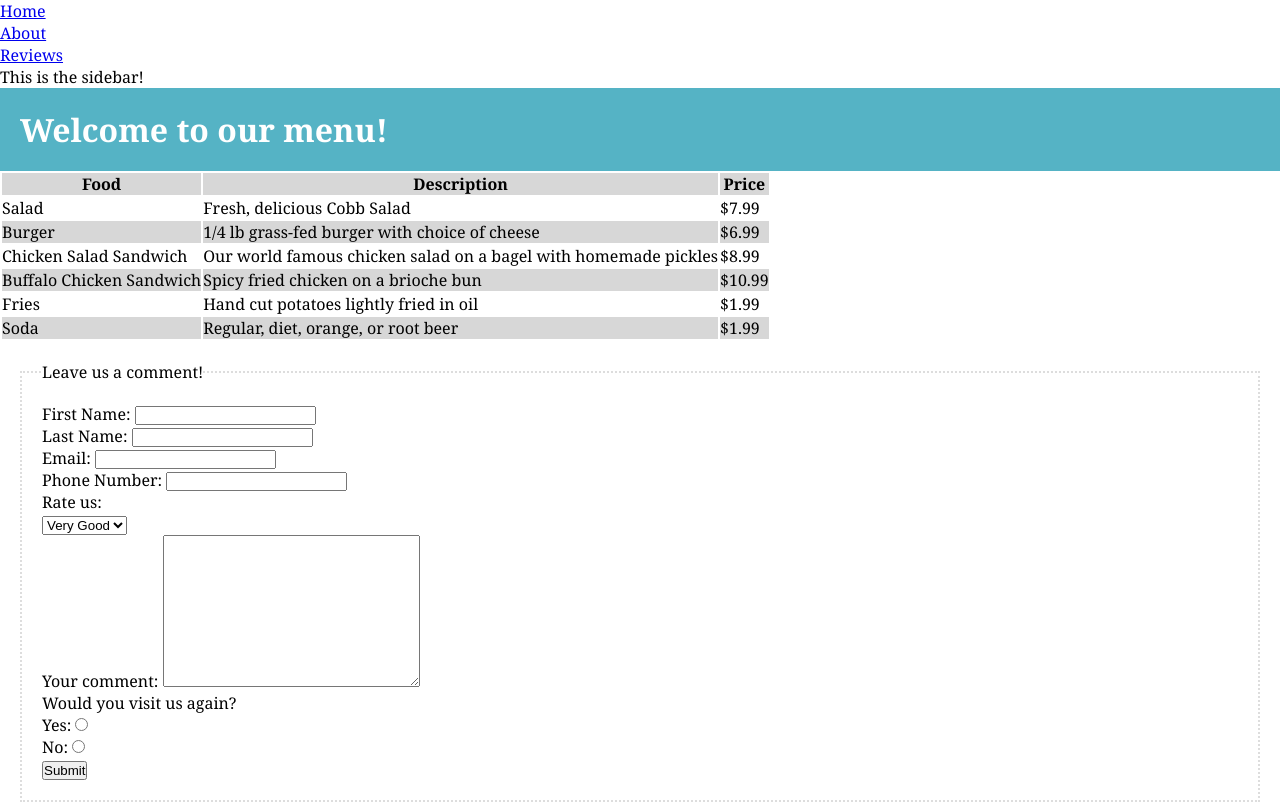
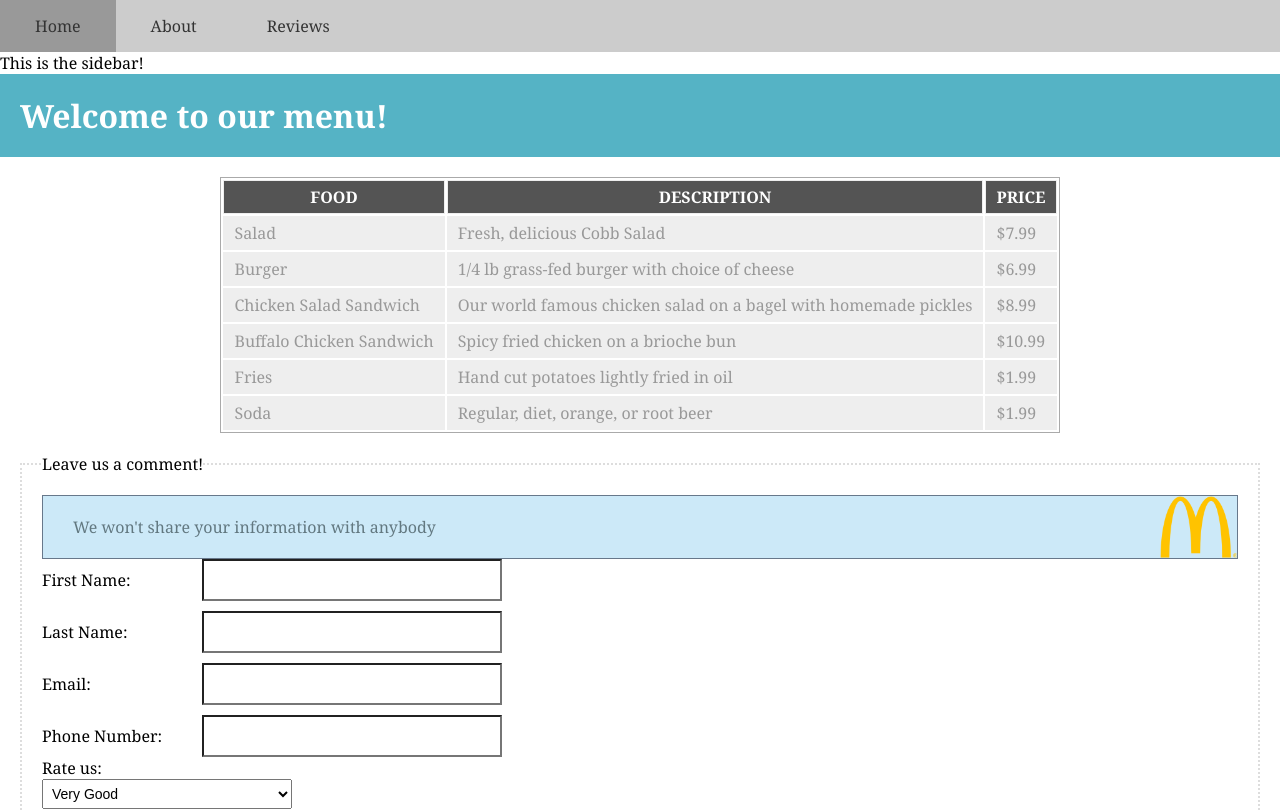
Before and after one commit to NissimBet/WebDev-RestaurantMenu, a plain HTML site: page restaurantMenu/index.html in a window 1280 px wide. Shown: the top 812 px of the page. Drawn offline with Linux system fonts and the light colour scheme.

Commit message:
nuevos estilos para sitio restaurante

```diff
--- a/restaurantMenu/css/index.css
+++ b/restaurantMenu/css/index.css
@@ -23,10 +23,120 @@ fieldset {
   border: 2px dotted #DDD;
 }
 
-table th, table tr:nth-child(2n) {
-  background-color: #aaa7;
+fieldset > span {
+  color:#627880;
+  padding: 20px 30px;
+  display: block;
+  background-color: #CCE9F8;
+
+  min-height: 30px;
+
+  background-image: url("./../assets/Logo.png");
+  background-repeat: no-repeat;
+  background-position: right 50%;
+  background-size: auto 100%;
+
+  border: 1px solid #67788B;
+}
+
+form label {
+  margin: 10px 0;
+  display: block;
+}
+table {
+  margin: 20px auto;
+  border: 1px solid #aaa;
+  border-collapse: separate;
+}
+table th {
+  color: #ffffff;
+  background-color: #545454;
+  text-transform: uppercase;
+}
+tr:hover {
+  background-color: #545454;
+}
+tr:hover td {
+  color: #555;
+}
+th, td {
+  background-color: #eee;
+  color: #999;
+  border: 1px solid #eee;
+  padding: 5px 10px;
 }
 
 .center-text {
   text-align: center;
 }
+
+.form-element {
+  font-size: 1rem;
+  padding: 5px 10px;
+  width: 300px;
+  background-image: none !important;
+}
+
+select[name="rating"] {
+  padding: 5px;
+  font-size: 14px;
+  width: 250px;
+}
+
+.clickable {
+  font-size: 16px;
+  padding: 10px 20px;
+  transition: background-color ease-in 0.25s,
+              color ease-in-out 0.25s,
+              border-coloer ease-out 0.25s;
+  cursor: pointer;
+  color: white;
+  border-radius: 5px;
+  border-width: 1px;
+}
+
+.clickable[id="submitButton"] {
+  background-color: #56c56f;
+  border-color: #56c56f;
+}
+.clickable[id="resetButton"] {
+  background-color: #D9534F;
+  border-color: #D9534F;
+}
+
+.clickable:hover {
+  background-color: #93c1d4;
+  color: #3166b4;
+  border-color: #627880;
+  opacity: 0.8;
+}
+
+.input-grid {
+  display: grid;
+  grid-template-columns: minmax(auto, 150px) auto;
+  grid-template-rows: 1fr;
+  gap: 10px;
+}
+
+#navigation-bar ul {
+  background-color: #ccc;
+  list-style: none;
+
+  display: flex;
+  flex-direction: row;
+  justify-content: flex-start;
+  align-items: stretch;
+}
+
+#navigation-bar ul li a {
+  text-decoration: none;
+  color: #333;
+}
+#navigation-bar ul li {
+  padding: 15px 35px;
+}
+#navigation-bar ul li a:hover, #navigation-bar ul li:hover {
+  cursor: pointer;
+  color: white;
+  background-color: #999;
+}
--- a/restaurantMenu/index.html
+++ b/restaurantMenu/index.html
@@ -10,9 +10,9 @@
 <body>
   <nav id="navigation-bar">
     <ul>
-      <li><a href="/">Home</a></li>
-      <li><a href="/">About</a></li>
-      <li><a href="/">Reviews</a></li>
+      <li><a href="#">Home</a></li>
+      <li><a href="#">About</a></li>
+      <li><a href="#">Reviews</a></li>
     </ul>
   </nav>
 
@@ -69,30 +69,31 @@
     <form action="#" id="comment-form">
       <fieldset>
         <legend>Leave us a comment!</legend>
+        <span>
+          We won't share your information with anybody
+        </span>
 
-        <label>
+        <div class="input-grid">
+          <label for="inputName">
             First Name:
-          <input id="inputName" type="text" name="firstname">
           </label>
-        <p></p>
+          <input class="form-element" id="inputName" type="text" name="firstname">
 
-        <label>
+          <label for="inputLastName">
             Last Name:
-          <input id="inputLastName" type="text" name="lastname">
           </label>
-        <p></p>
+          <input class="form-element" id="inputLastName" type="text" name="lastname">
 
-        <label>
+          <label for="inputEmail">
             Email:
-          <input id="inputEmail" type="email" name="email">
           </label>
-        <p></p>
+          <input class="form-element" id="inputEmail" type="email" name="email">
 
-        <label>
+          <label for="inputPhone">
             Phone Number:
-          <input id="inputPhone" type="tel" name="phone">
           </label>
-        <p></p>
+          <input class="form-element" id="inputPhone" type="tel" name="phone">
+        </div>
 
         <p>Rate us:</p>
         <select id="inputRating" name="rating">
@@ -101,7 +102,6 @@
           <option value="2">Decent</option>
           <option value="3">Awful</option>
         </select>
-        <p></p>
 
         <label for="userComment">Your comment:</label>
         <textarea id="userComment" name="comment" cols="30" rows="10"></textarea>
@@ -111,14 +111,13 @@
           Yes:
           <input type="radio" value="1">
         </label>
-        <p></p>
         <label>
           No:
           <input type="radio" value="0">
         </label>
-        <p></p>
 
-        <button type="submit">Submit</button>
+        <button class="clickable" id="submitButton" type="submit">Submit</button>
+        <button class="clickable" id="resetButton" type="reset">Reset</button>
       </fieldset>
     </form>
   </main>
```
Also changed, not shown: notes/claseCSS.html (+63 -1 lines), restaurantMenu/assets/Logo.png (added). Lines whose indentation alone changed are shown as unchanged.
